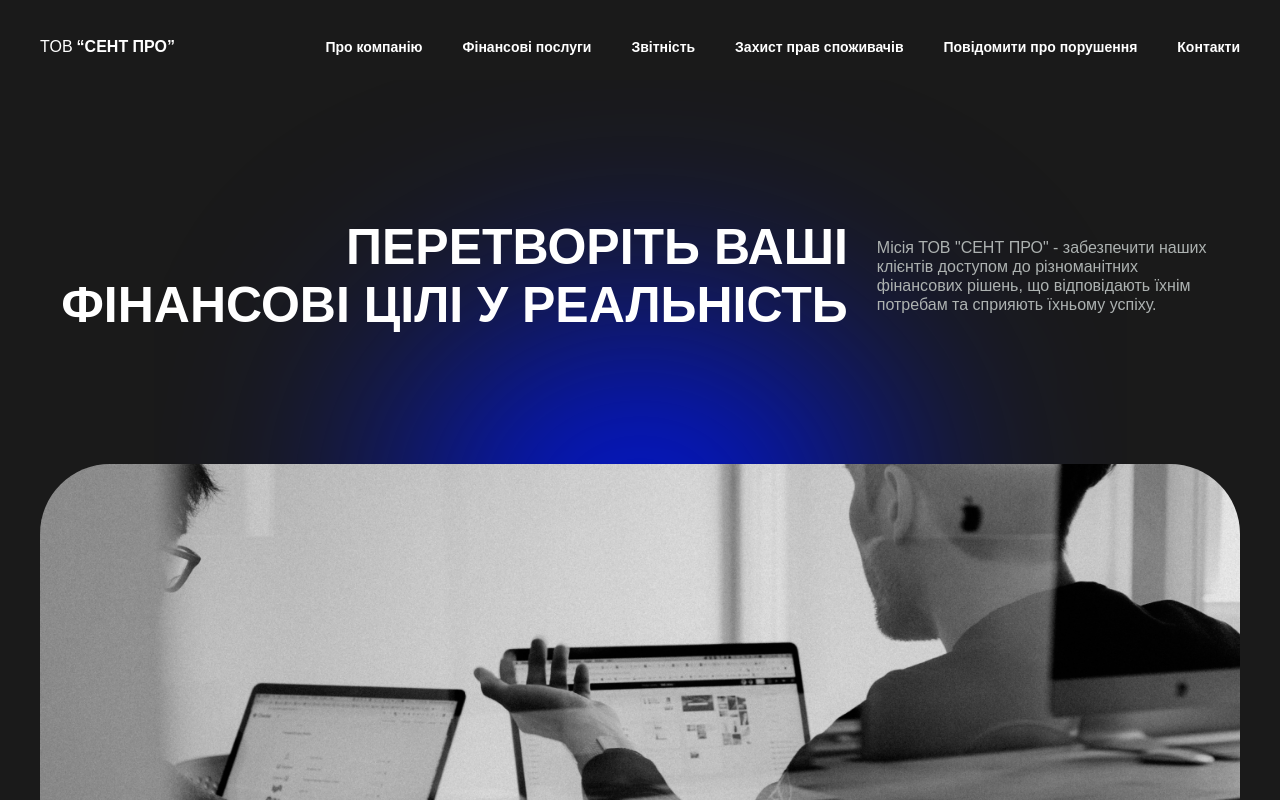
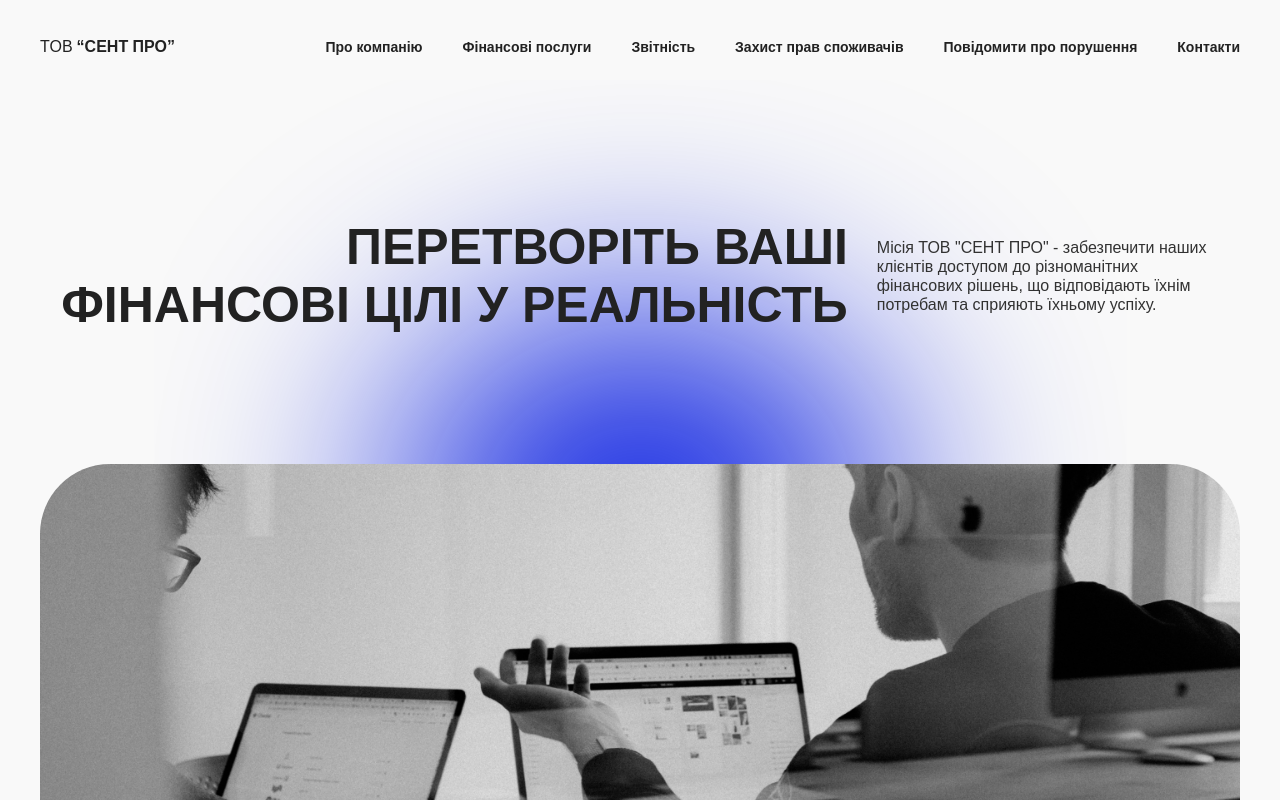
Before and after one commit to purr-purr/litefinance.com.ua, a Next.js app: page / in a window 1280 px wide. Shown: the top 800 px of the page. Built offline with nearby package versions, Linux system fonts and the light colour scheme.

Commit message:
feat: change color scheme

```diff
--- a/src/assets/styles/globals.scss
+++ b/src/assets/styles/globals.scss
@@ -1,10 +1,10 @@
 @import 'mixins';
 
 :root {
-	--main-bg: #1a1a1a;
-	--primary: #0016e0;
-	--main-text: #adb2b1;
-	--bold-text: #fff;
+	--main-bg: #F9F9F9;
+	--primary: #9F29FC;
+	--main-text: #323232;
+	--bold-text: #222;
 	--white: #fff;
 }
 
```
Also changed, not shown: src/modules/common/assets/document-icon.svg.
